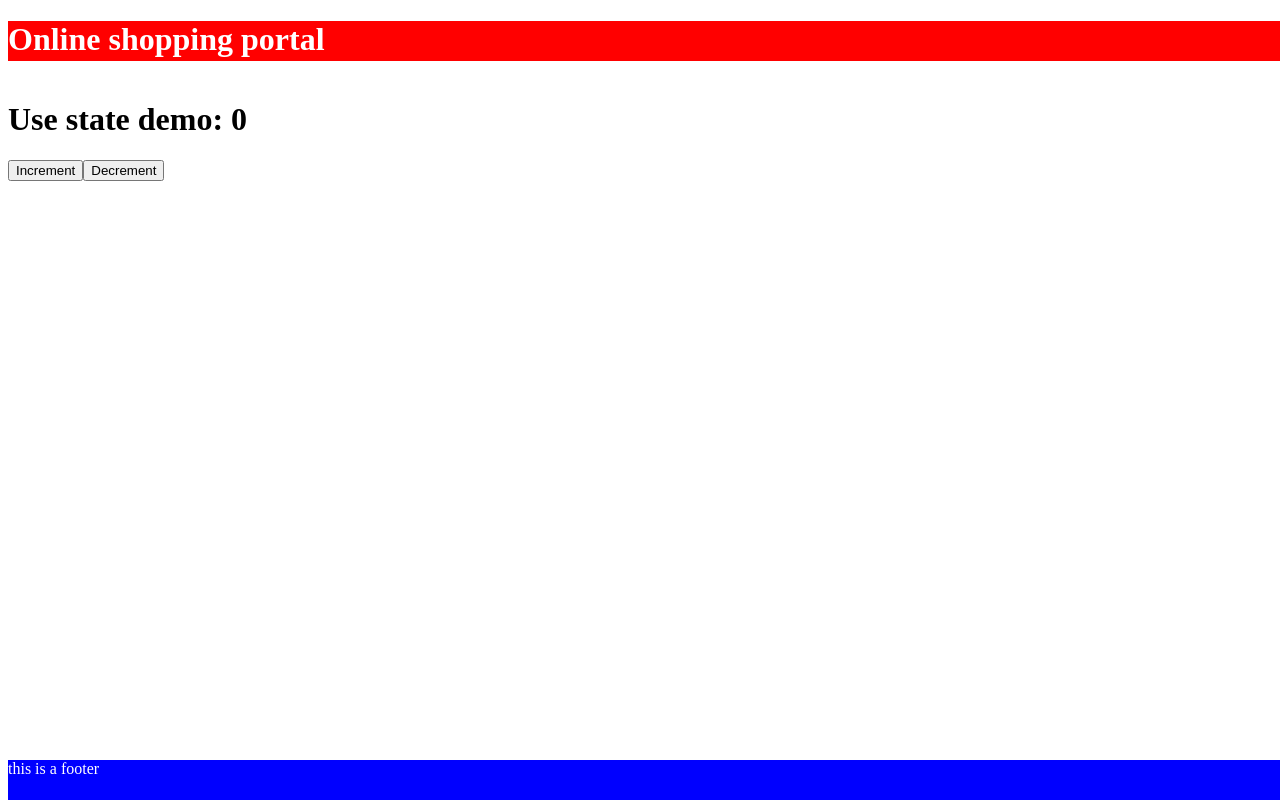
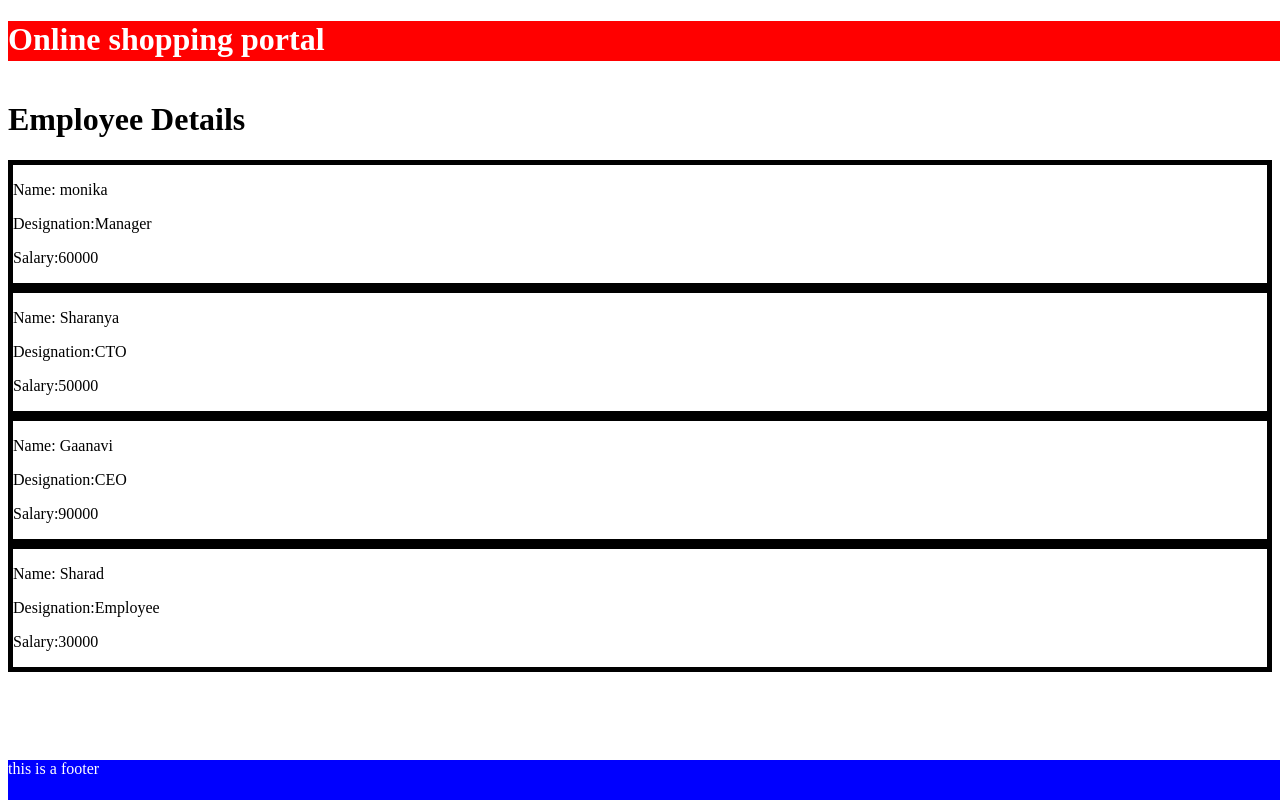
Before and after one commit to Monika-Abhijeet/Axis-react, a React (Create React App) app: page / in a window 1280 px wide. Built offline with nearby package versions, Linux system fonts and the light colour scheme.

Commit message:
dynamic rendering of data

```diff
--- a/src/App.js
+++ b/src/App.js
@@ -3,7 +3,8 @@ import Footer from "./components/Footer/Footer";
 import Main from "./components/Main/main";
 import "./App.css";
 import ClassCounter from "./components/ClassCounter/ClassCounter";
-import UseStateDemo from "./components/ClassCounter/functionCounter/FunctionCounter";
+import UseStateDemo from "./components/functionCounter/FunctionCounter";
+import Employee from "./components/Employee/Employee";
 function App() {
   return (
     <div className="App">
@@ -22,7 +23,8 @@ function App() {
           description="It is a very healthy red colour tasty fruit"
         ></Main> */}
         {/* <ClassCounter></ClassCounter> */}
-        <UseStateDemo></UseStateDemo>
+        {/* <UseStateDemo></UseStateDemo> */}
+        <Employee></Employee>
       </div>
       <Footer title="this is a footer"></Footer>
     </div>
--- a/src/components/ClassCounter/ClassCounter.js
+++ b/src/components/ClassCounter/ClassCounter.js
@@ -33,7 +33,7 @@ class ClassCounter extends Component {
         <h2>Count value is : {this.state.count}</h2>
         <button onClick={this.incrementCount}>Increment</button>
         <button onClick={() => this.decrementCount()}>Decrement</button>
-        <button onClick={() => this.increment5(2)}>Increment By 2</button>
+        <button onClick={() => this.increment5(5)}>Increment By 2</button>
       </div>
     );
   }
--- /dev/null
+++ b/src/components/Employee/Employee.js
@@ -0,0 +1,27 @@
+import "./Employee.css";
+import EmployeeList from "./EmployeeList";
+
+function Employee() {
+  let employeesList = [
+    { name: "monika", designation: "Manager", salary: 60000 },
+    { name: "Sharanya", designation: "CTO", salary: 50000 },
+    { name: "Gaanavi", designation: "CEO", salary: 90000 },
+    { name: "Sharad", designation: "Employee", salary: 30000 },
+  ];
+  return (
+    <div>
+      <h1>Employee Details</h1>
+      {employeesList.map((emp) => {
+        return (
+          <EmployeeList
+            name={emp.name}
+            designation={emp.designation}
+            salary={emp.salary}
+          ></EmployeeList>
+        );
+      })}
+    </div>
+  );
+}
+
+export default Employee;
--- /dev/null
+++ b/src/components/Employee/EmployeeList.js
@@ -0,0 +1,11 @@
+function EmployeeList(props) {
+  return (
+    <div style={{ border: "5px solid black" }}>
+      <p>Name: {props.name}</p>
+      <p>Designation:{props.designation}</p>
+      <p>Salary:{props.salary}</p>
+    </div>
+  );
+}
+
+export default EmployeeList;
```
Also changed, not shown: src/components/Employee/Employee.css (added), src/components/functionCounter/FunctionCounter.js (renamed from src/components/ClassCounter/functionCounter/FunctionCounter.js).
